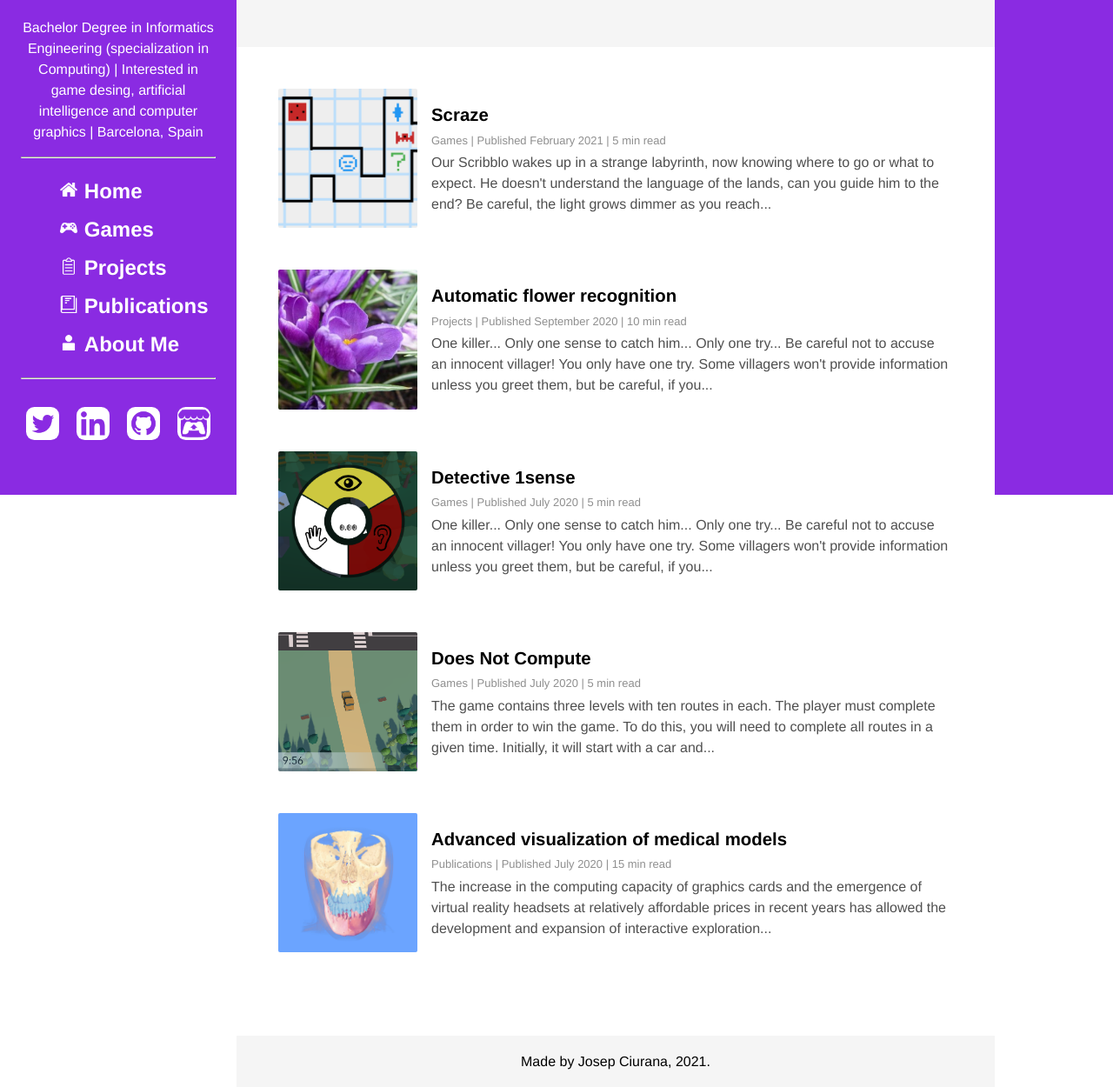
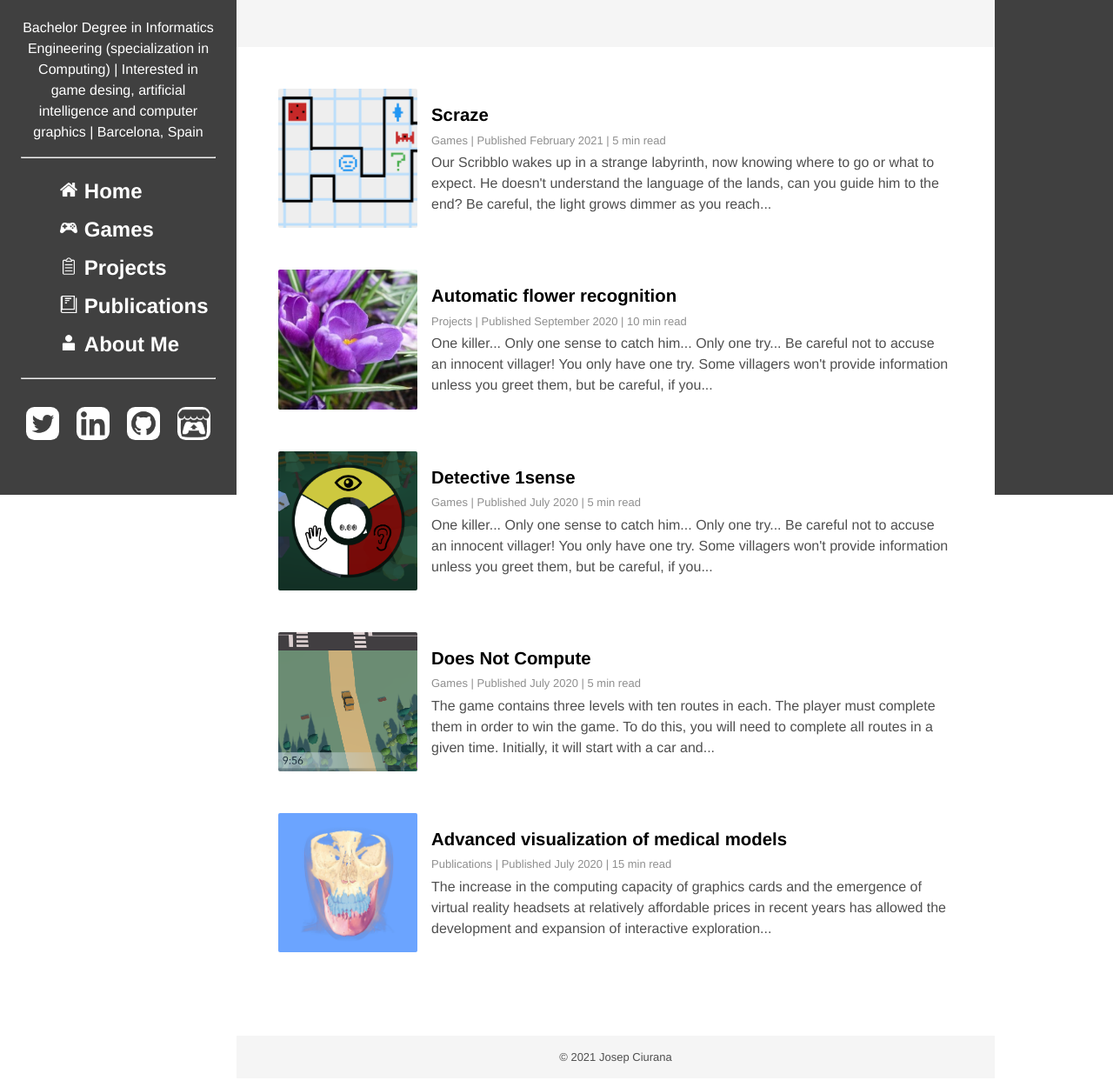
Before and after one commit to jacknick7/Personal-Website, a plain HTML site: page index.html in a window 1280 px wide. Shown: the part 231-1481 px from the top of the page at 87% size. Drawn offline with Linux system fonts and the light colour scheme.

Commit message:
website final desing

```diff
--- a/index.html
+++ b/index.html
@@ -96,7 +96,7 @@
                 </div>
             </section>
             <footer>
-                <p>Made by Josep Ciurana, 2021.</p>
+                <p>© 2021 Josep Ciurana</p>
             </footer>
         </div>
         <div class="right-side"></div>
--- a/resources/css/style-entry.css
+++ b/resources/css/style-entry.css
@@ -14,7 +14,7 @@ header{
     top: 0vh;
     height: 100vh;
     width: 34vh;
-    background-color: BlueViolet;
+    background-color: #404040;
     text-align: center;
     color: white;
 }
@@ -330,7 +330,8 @@ a{
 footer{
     background-color: #F5F5F5;
     text-align: center;
-    color: black;
+    color: #4f4f4f;
+    font-size: 0.8125rem;
     padding: 0.1rem;
 }
 
@@ -340,7 +341,7 @@ footer{
     top: 0vh;
     height: 100vh;
     width: 17vh;
-    background-color: BlueViolet;
+    background-color: #404040;
 }
 
 @media (max-width: 991.98px) {
--- a/resources/css/style-main.css
+++ b/resources/css/style-main.css
@@ -14,7 +14,7 @@ header{
     top: 0vh;
     height: 100vh;
     width: 34vh;
-    background-color: BlueViolet;
+    background-color: #404040;
     text-align: center;
     color: white;
 }
@@ -222,7 +222,8 @@ a{
 footer{
     background-color: #F5F5F5;
     text-align: center;
-    color: black;
+    color: #4f4f4f;
+    font-size: 0.8125rem;
     padding: 0.1rem;
 }
 
@@ -232,7 +233,7 @@ footer{
     top: 0vh;
     height: 100vh;
     width: 17vh;
-    background-color: BlueViolet;
+    background-color: #404040;
 }
 
 @media (max-width: 991.98px) {
```
Also changed, not shown: about.html (+1 -1 lines), games/detective-1sense.html (+1 -1 lines), games/does-not-compute.html (+1 -1 lines), games/games.html (+1 -1 lines), games/scraze.html (+1 -1 lines), projects/automatic-flower-recognition.html (+1 -1 lines), projects/projects.html (+1 -1 lines), publications/advanced-visualization-of-medical-models.html (+1 -1 lines).
